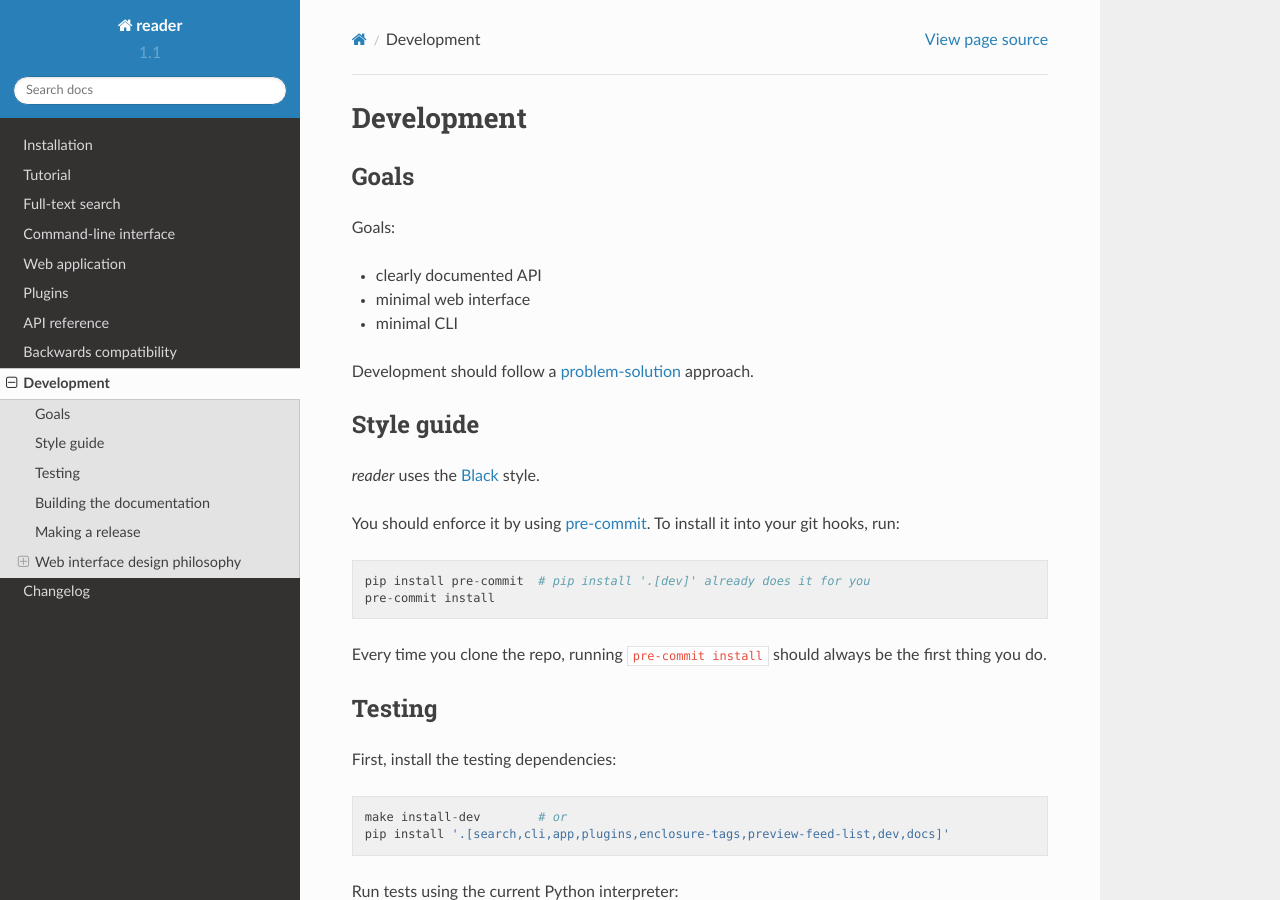
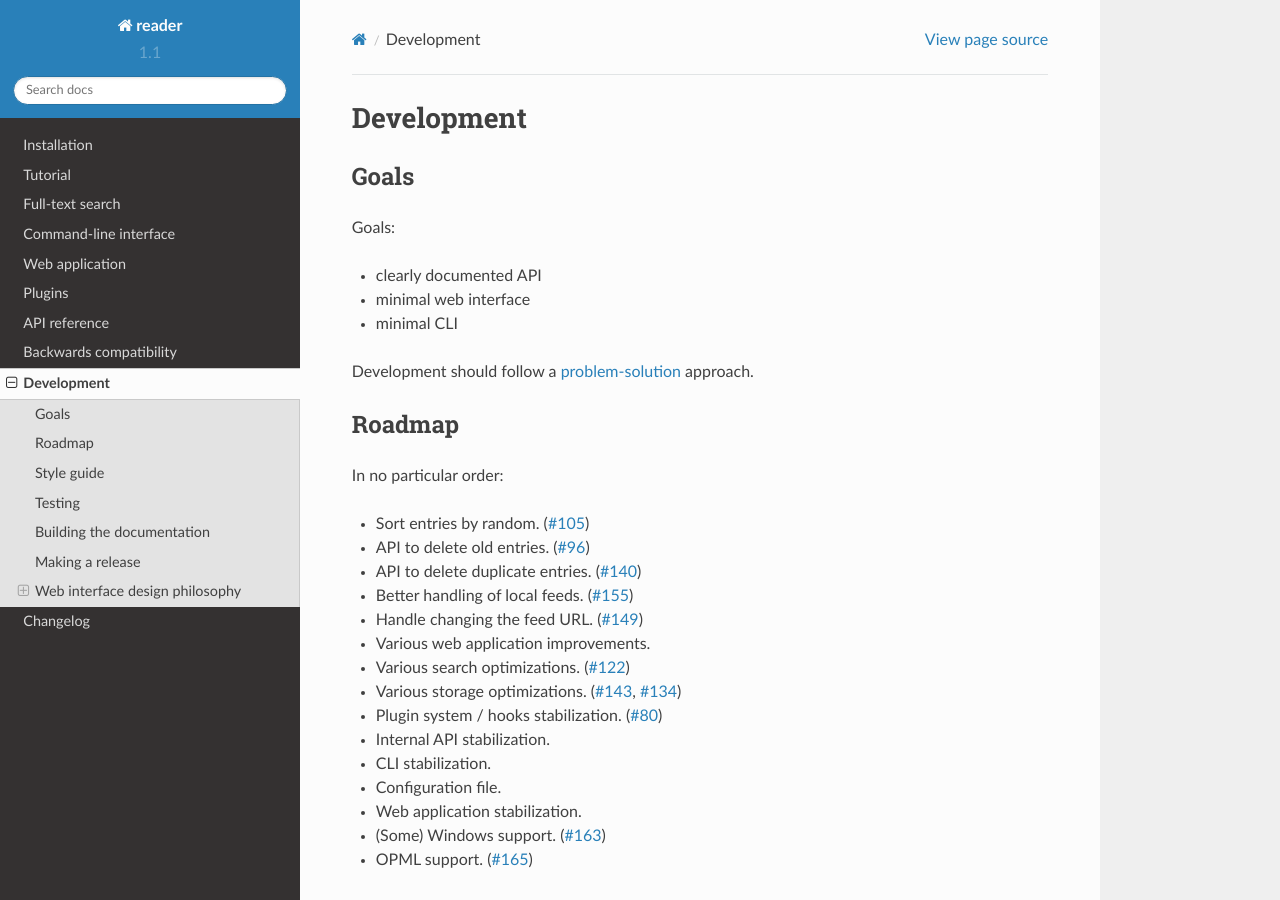
Before and after one commit to Alcides1123/reader, a Sphinx documentation site: the page built from docs/dev.rst, in a window 1280 px wide and 900 px high. Built offline with Sphinx 7.4.7 and the Read the Docs theme 2.0.0, drawn with Linux system fonts in a browser that asks for light colours.

Commit message:
Add roadmap.
For #158.

```diff
--- a/docs/dev.rst
+++ b/docs/dev.rst
@@ -15,6 +15,32 @@ Goals:
 Development should follow a problem-solution_ approach.
 
 .. _problem-solution: https://hintjens.gitbooks.io/scalable-c/content/chapter1.html#problem-what-do-we-do-next
+
+
+Roadmap
+-------
+
+In no particular order:
+
+* Sort entries by random. (:issue:`105`)
+* API to delete old entries. (:issue:`96`)
+* API to delete duplicate entries. (:issue:`140`)
+* Better handling of local feeds. (:issue:`155`)
+* Handle changing the feed URL. (:issue:`149`)
+
+* Various web application improvements.
+* Various search optimizations. (:issue:`122`)
+* Various storage optimizations. (:issue:`143`, :issue:`134`)
+
+* Plugin system / hooks stabilization. (:issue:`80`)
+* Internal API stabilization.
+* CLI stabilization.
+* Configuration file.
+* Web application stabilization.
+
+* (Some) Windows support. (:issue:`163`)
+
+* OPML support. (:issue:`165`)
 
 
 Style guide
```
